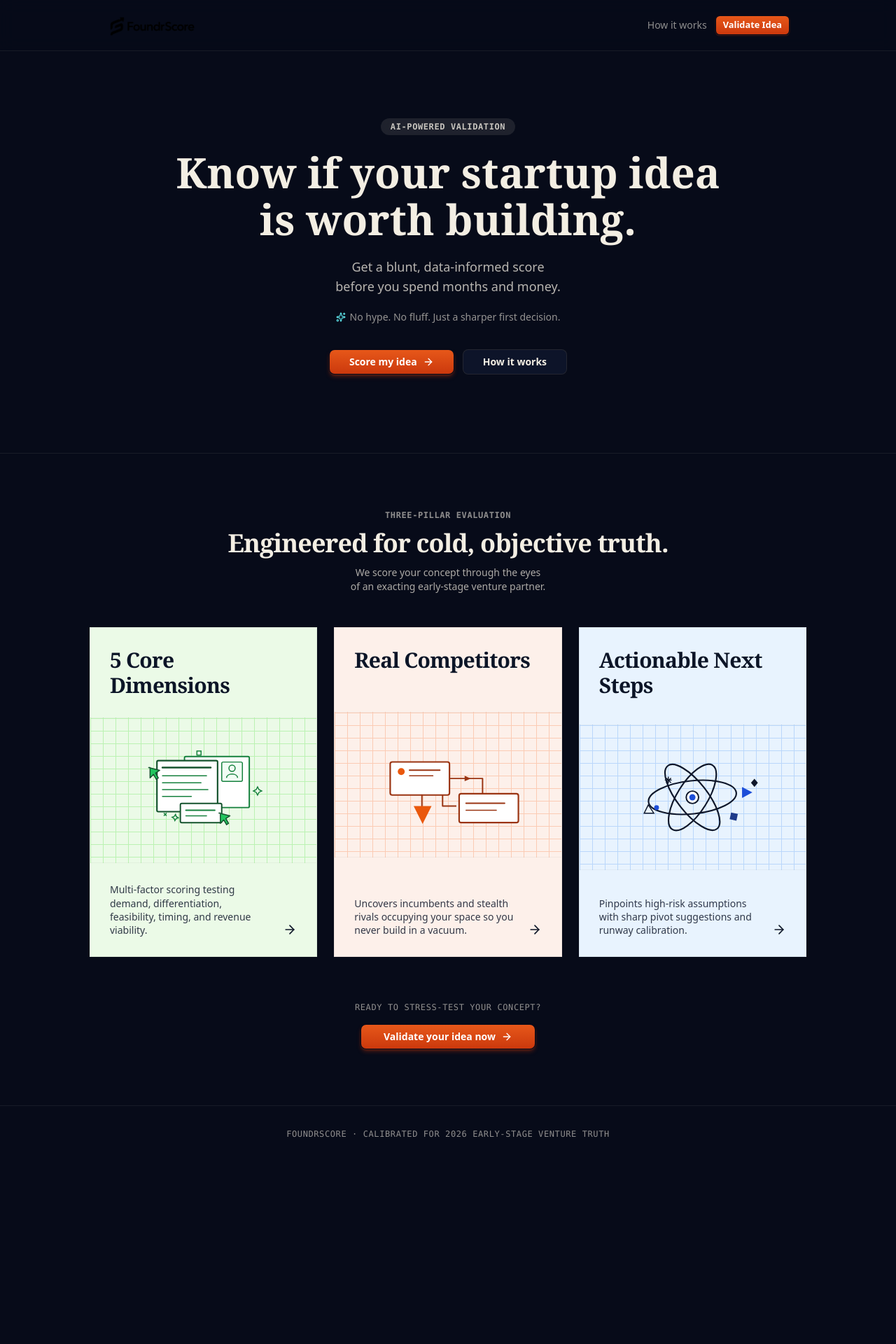
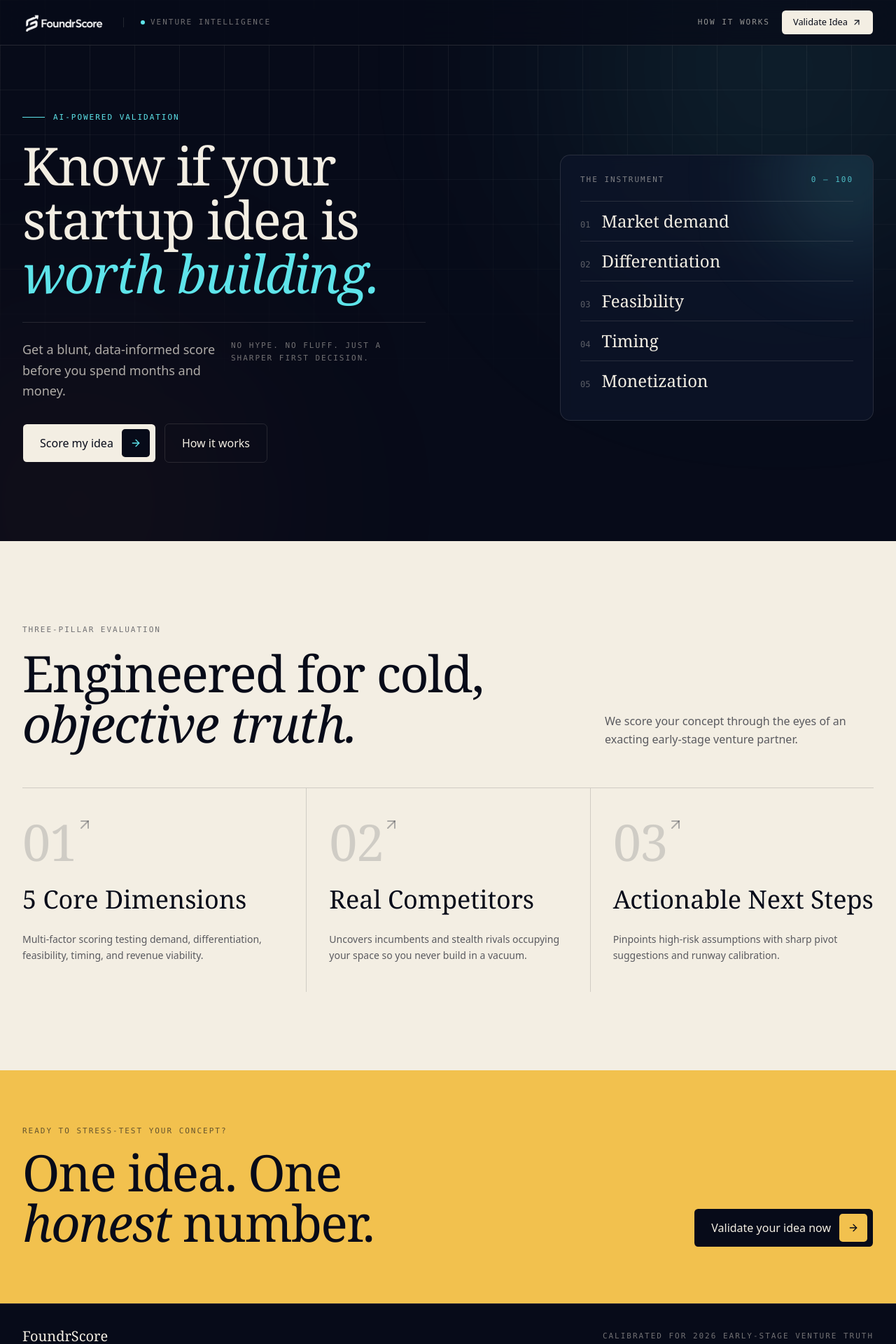
Before and after one commit to shreyachopra03-ux/FoundrScore, a React (Vite) app in the folder frontend/: page / in a window 1280 px wide. Shown: the top 1920 px of the page at 70% size. Before the commit the page ends 1660 px from the top, so only its background shows below. Built offline with nearby package versions, Linux system fonts and the light colour scheme; no server answers.

Commit message:
style: redesign app shell, navbar and home page with fluid hero typography

```diff
--- a/frontend/src/App.tsx
+++ b/frontend/src/App.tsx
@@ -1,5 +1,5 @@
 import { useState, useEffect } from "react";
-import { motion, AnimatePresence } from "framer-motion";
+import { motion, AnimatePresence, MotionConfig } from "framer-motion";
 import { RouterProvider, useRouter } from "./lib/router";
 import Navbar from "./components/Navbar";
 import BackgroundDecor from "./components/BackgroundDecor";
@@ -49,7 +49,8 @@ function AppContent() {
   }, [path]);
 
   return (
-    <div className="relative min-h-screen flex flex-col overflow-x-hidden bg-background text-foreground">
+    <MotionConfig reducedMotion="user">
+    <div className="relative flex min-h-screen flex-col overflow-x-clip text-foreground">
       <BackgroundDecor />
       <Navbar />
 
@@ -93,12 +94,16 @@ function AppContent() {
         </AnimatePresence>
       </main>
 
-      <footer className="w-full border-t border-border/60 py-8 text-center">
-        <p className="font-mono text-xs text-muted-foreground uppercase tracking-wider">
-          FoundrScore &middot; Calibrated for 2026 early-stage venture truth
-        </p>
+      <footer className="w-full border-t border-line">
+        <div className="mx-auto flex max-w-7xl flex-col gap-3 px-5 py-8 sm:flex-row sm:items-center sm:justify-between sm:px-8">
+          <span className="font-heading text-xl text-ivory">FoundrScore</span>
+          <p className="label-mono text-ivory/45">
+            Calibrated for 2026 early-stage venture truth
+          </p>
+        </div>
       </footer>
     </div>
+    </MotionConfig>
   );
 }
 
--- a/frontend/src/components/Navbar.tsx
+++ b/frontend/src/components/Navbar.tsx
@@ -1,5 +1,5 @@
 import { motion } from "framer-motion";
-import { ArrowLeft, Sparkles } from "lucide-react";
+import { ArrowLeft, ArrowUpRight } from "lucide-react";
 import { useRouter } from "../lib/router";
 import { Button } from "./ui/button";
 
@@ -7,42 +7,51 @@ function scrollToId(id: string) {
     document.getElementById(id)?.scrollIntoView({ behavior: "smooth", block: "start" });
 }
 
+const ROUTE_META: Record<string, string> = {
+    "/": "Venture intelligence",
+    "/validate": "Step 01 · Intake",
+    "/results": "Step 02 · Report",
+};
+
 export default function Navbar() {
     const { path, navigate } = useRouter();
 
     return (
-        <nav className="sticky top-0 z-20 border-b border-border/60 bg-background/85 backdrop-blur-md">
-            <div className="mx-auto flex max-w-5xl items-center justify-between px-6 py-3.5">
-                <button
-                    type="button"
-                    onClick={() => navigate("/")}
-                    className="flex items-center transition-opacity hover:opacity-90 cursor-pointer"
-                >
-                    <img
-                        src="/logo.png"
-                        alt="FoundrScore"
-                        className="h-11 w-auto filter-[brightness(0)]"
-                    />
-                </button>
+        <nav className="sticky top-0 z-30 border-b border-line bg-ink/75 backdrop-blur-xl">
+            <div className="mx-auto flex max-w-7xl items-center justify-between gap-4 px-5 py-3 sm:px-8">
+                <div className="flex items-center gap-6">
+                    <button
+                        type="button"
+                        onClick={() => navigate("/")}
+                        className="flex items-center transition-opacity hover:opacity-80 cursor-pointer"
+                    >
+                        <img src="/logo.png" alt="FoundrScore" className="h-9 w-auto sm:h-10" />
+                    </button>
+                    <span className="hidden items-center gap-2 border-l border-line pl-6 label-mono text-ivory/45 md:flex">
+                        <span className="size-1.5 rounded-full bg-cyan" />
+                        {ROUTE_META[path] ?? ROUTE_META["/"]}
+                    </span>
+                </div>
 
-                <div className="flex items-center gap-3">
+                <div className="flex items-center gap-2 sm:gap-4">
                     {path === "/" && (
                         <>
                             <button
                                 type="button"
                                 onClick={() => scrollToId("how-it-works")}
-                                className="hidden text-sm font-medium text-muted-foreground transition-colors hover:text-foreground sm:block cursor-pointer"
+                                className="hidden label-mono text-ivory/60 transition-colors hover:text-ivory sm:block cursor-pointer"
                             >
                                 How it works
                             </button>
-                            <motion.div whileHover={{ scale: 1.03 }} whileTap={{ scale: 0.97 }}>
+                            <motion.div whileHover={{ y: -1 }} whileTap={{ scale: 0.97 }}>
                                 <Button
-                                    variant="gradient"
+                                    variant="ivory"
                                     size="sm"
                                     onClick={() => navigate("/validate")}
-                                    className="cursor-pointer font-semibold shadow-xs"
+                                    className="h-9 gap-1.5 px-4 text-[0.8rem] font-medium cursor-pointer"
                                 >
                                     Validate Idea
+                                    <ArrowUpRight className="size-3.5" />
                                 </Button>
                             </motion.div>
                         </>
@@ -53,7 +62,7 @@ export default function Navbar() {
                             variant="ghost"
                             size="sm"
                             onClick={() => navigate("/")}
-                            className="gap-1.5 text-xs font-mono tracking-wider uppercase text-muted-foreground hover:text-foreground cursor-pointer"
+                            className="h-9 gap-1.5 px-3 label-mono text-ivory/60 hover:bg-ivory/5 hover:text-ivory cursor-pointer"
                         >
                             <ArrowLeft className="size-3.5" />
                             Back to Home
@@ -61,24 +70,24 @@ export default function Navbar() {
                     )}
 
                     {path === "/results" && (
-                        <div className="flex items-center gap-2.5">
+                        <div className="flex items-center gap-2 sm:gap-3">
                             <Button
                                 variant="ghost"
                                 size="sm"
                                 onClick={() => navigate("/")}
-                                className="hidden sm:inline-flex text-xs font-mono tracking-wider uppercase text-muted-foreground hover:text-foreground cursor-pointer"
+                                className="hidden h-9 px-3 label-mono text-ivory/60 hover:bg-ivory/5 hover:text-ivory sm:inline-flex cursor-pointer"
                             >
                                 Home
                             </Button>
-                            <motion.div whileHover={{ scale: 1.03 }} whileTap={{ scale: 0.97 }}>
+                            <motion.div whileHover={{ y: -1 }} whileTap={{ scale: 0.97 }}>
                                 <Button
-                                    variant="gradient"
+                                    variant="ivory"
                                     size="sm"
                                     onClick={() => navigate("/validate")}
-                                    className="gap-1.5 cursor-pointer font-semibold"
+                                    className="h-9 gap-1.5 px-4 text-[0.8rem] font-medium cursor-pointer"
                                 >
-                                    <Sparkles className="size-3.5" />
                                     Score another idea
+                                    <ArrowUpRight className="size-3.5" />
                                 </Button>
                             </motion.div>
                         </div>
--- a/frontend/src/pages/HomePage.tsx
+++ b/frontend/src/pages/HomePage.tsx
@@ -1,26 +1,26 @@
 import { motion } from "framer-motion";
-import { ArrowRight, Sparkles } from "lucide-react";
-import GridPaperPanel from "../components/GridPaperPanel";
+import { ArrowRight, ArrowUpRight } from "lucide-react";
 import { Button } from "../components/ui/button";
+import Reveal, { RevealStagger } from "../components/Reveal";
 import { useRouter } from "../lib/router";
+import { EASE, revealItemVariants } from "../lib/motion";
 
 const PILLARS = [
   {
     title: "5 Core Dimensions",
     description: "Multi-factor scoring testing demand, differentiation, feasibility, timing, and revenue viability.",
-    tone: "mint" as const,
   },
   {
     title: "Real Competitors",
     description: "Uncovers incumbents and stealth rivals occupying your space so you never build in a vacuum.",
-    tone: "peach" as const,
   },
   {
     title: "Actionable Next Steps",
     description: "Pinpoints high-risk assumptions with sharp pivot suggestions and runway calibration.",
-    tone: "sky" as const,
   },
 ];
+
+const DIMENSIONS = ["Market demand", "Differentiation", "Feasibility", "Timing", "Monetization"];
 
 function scrollToId(id: string) {
   document.getElementById(id)?.scrollIntoView({ behavior: "smooth", block: "start" });
@@ -30,115 +30,145 @@ export default function HomePage() {
   const { navigate } = useRouter();
 
   return (
-    <div className="flex flex-col items-center">
+    <div className="flex flex-col">
       {/* Hero Section */}
-      <section className="mx-auto flex max-w-4xl flex-col items-center gap-7 px-4 pt-16 pb-20 text-center sm:pt-24 sm:pb-28">
+      <section className="mx-auto grid w-full max-w-7xl grid-cols-1 gap-12 px-5 pt-12 pb-20 sm:px-8 sm:pt-20 sm:pb-24 lg:grid-cols-12 lg:items-center lg:gap-x-16 lg:pt-24 lg:pb-28">
         <motion.div
-          initial={{ opacity: 0, y: 18 }}
+          initial={{ opacity: 0, y: 20 }}
           animate={{ opacity: 1, y: 0 }}
-          transition={{ duration: 0.6, ease: [0.21, 0.47, 0.32, 0.98] }}
-          className="flex flex-col items-center gap-5"
+          transition={{ duration: 0.7, ease: EASE }}
+          className="flex flex-col lg:col-span-7"
         >
-          <span className="rounded-full bg-foreground/10 px-3.5 py-1 font-mono text-xs font-semibold tracking-wider text-foreground/80 uppercase backdrop-blur">
+          <span className="inline-flex items-center gap-3 label-mono text-cyan">
+            <span className="h-px w-8 bg-cyan" />
             AI-powered validation
           </span>
 
-          <h1 className="font-heading text-4xl leading-[1.12] font-bold text-balance text-foreground sm:text-6xl">
-            Know if your startup idea
-            <br />
-            is worth building.
+          <h1 className="display mt-6 max-w-[14ch] text-[clamp(2.5rem,1.5rem+4vw,5.25rem)] leading-[1.02] text-balance text-ivory">
+            Know if your startup idea is <em className="text-cyan">worth building.</em>
           </h1>
 
-          <p className="max-w-lg text-balance text-base sm:text-lg text-foreground/75">
+          <div className="mt-8 grid max-w-xl grid-cols-1 gap-5 border-t border-line pt-6 sm:grid-cols-2">
+            <p className="text-base leading-relaxed text-ivory/70 sm:text-lg">
               Get a blunt, data-informed score before you spend months and money.
             </p>
-
-          <p className="flex items-center gap-1.5 text-sm font-medium text-foreground/60">
-            <Sparkles className="size-3.5 text-primary" />
+            <p className="label-mono leading-relaxed text-ivory/45">
               No hype. No fluff. Just a sharper first decision.
             </p>
+          </div>
 
-          <div className="mt-4 flex flex-wrap items-center justify-center gap-3">
-            <motion.div whileHover={{ scale: 1.02 }} whileTap={{ scale: 0.98 }}>
+          <div className="mt-8 flex flex-wrap items-center gap-3">
+            <motion.div whileHover={{ y: -2 }} whileTap={{ scale: 0.98 }}>
               <Button
-                variant="gradient"
+                variant="ivory"
                 size="lg"
                 onClick={() => navigate("/validate")}
-                className="gap-2 px-7 py-3 font-semibold text-white shadow-md cursor-pointer text-sm"
+                className="group/cta h-14 gap-3 pr-2 pl-6 text-base font-medium cursor-pointer"
               >
                 Score my idea
-                <ArrowRight className="size-4" />
+                <span className="flex size-10 items-center justify-center rounded-sm bg-ink text-cyan">
+                  <ArrowRight className="size-4 transition-transform duration-300 group-hover/cta:-rotate-45" />
+                </span>
               </Button>
             </motion.div>
 
-            <motion.div whileHover={{ scale: 1.02 }} whileTap={{ scale: 0.98 }}>
             <Button
-                variant="outline"
+              variant="line"
               size="lg"
               onClick={() => scrollToId("how-it-works")}
-                className="px-7 py-3 font-semibold border-border bg-card text-foreground hover:bg-secondary cursor-pointer text-sm"
+              className="h-14 px-6 text-base font-medium cursor-pointer"
             >
               How it works
             </Button>
-            </motion.div>
           </div>
         </motion.div>
+
+        {/* Index of what gets measured */}
+        <motion.aside
+          initial={{ opacity: 0, y: 28 }}
+          animate={{ opacity: 1, y: 0 }}
+          transition={{ duration: 0.7, delay: 0.15, ease: EASE }}
+          className="relative w-full lg:col-span-5 lg:max-w-md lg:justify-self-end"
+        >
+          <div className="relative overflow-hidden rounded-2xl border border-line bg-ink-2/80 p-6 backdrop-blur sm:p-7">
+            <div aria-hidden className="pointer-events-none absolute -top-20 -right-20 h-56 w-56 rounded-full bg-cyan/15 blur-3xl" />
+            <div className="relative flex items-center justify-between">
+              <span className="label-mono text-ivory/50">The instrument</span>
+              <span className="label-mono text-cyan/80">0 — 100</span>
+            </div>
+            <ul className="relative mt-6">
+              {DIMENSIONS.map((d, i) => (
+                <li key={d} className="flex items-baseline gap-4 border-t border-line py-3">
+                  <span className="font-mono text-xs text-ivory/35">{String(i + 1).padStart(2, "0")}</span>
+                  <span className="font-heading text-2xl text-ivory">{d}</span>
+                </li>
+              ))}
+            </ul>
+          </div>
+        </motion.aside>
       </section>
 
       {/* Pillars / How It Works Section */}
-      <section id="how-it-works" className="w-full scroll-mt-24 border-t border-border/60 py-20 px-4">
-        <div className="mx-auto flex max-w-5xl flex-col items-center gap-12">
-          <div className="flex flex-col items-center gap-3 text-center">
-            <span className="font-mono text-xs font-semibold tracking-wider text-muted-foreground uppercase">
-              Three-Pillar Evaluation
-            </span>
-            <h2 className="font-heading text-3xl font-bold tracking-tight text-foreground sm:text-4xl">
-              Engineered for cold, objective truth.
+      <section id="how-it-works" className="w-full scroll-mt-20 bg-ivory text-ink">
+        <div className="mx-auto w-full max-w-7xl px-5 py-20 sm:px-8 sm:py-28">
+          <Reveal className="grid grid-cols-1 gap-6 lg:grid-cols-12 lg:items-end lg:gap-10">
+            <div className="lg:col-span-7">
+              <span className="label-mono text-ink/55">Three-Pillar Evaluation</span>
+              <h2 className="display mt-4 text-5xl text-ink sm:text-7xl">
+                Engineered for cold, <em>objective truth.</em>
               </h2>
-            <p className="max-w-md text-balance text-sm text-foreground/70">
+            </div>
+            <p className="max-w-sm text-base leading-relaxed text-ink/65 lg:col-span-5 lg:justify-self-end">
               We score your concept through the eyes of an exacting early-stage venture partner.
             </p>
+          </Reveal>
+
+          <RevealStagger className="mt-14 grid grid-cols-1 border-t border-ink/15 md:grid-cols-3" staggerDelay={0.1}>
+            {PILLARS.map((pillar, index) => (
+              <motion.button
+                key={pillar.title}
+                type="button"
+                variants={revealItemVariants}
+                onClick={() => navigate("/validate")}
+                className="group flex flex-col gap-6 border-b border-ink/15 py-10 text-left md:border-b-0 md:px-8 md:first:pl-0 md:last:pr-0 md:not-first:border-l cursor-pointer"
+              >
+                <div className="flex items-start justify-between">
+                  <span className="display text-7xl text-ink/15 transition-colors duration-500 group-hover:text-ember">
+                    {String(index + 1).padStart(2, "0")}
+                  </span>
+                  <ArrowUpRight className="size-6 text-ink/30 transition-all duration-300 group-hover:translate-x-0.5 group-hover:-translate-y-0.5 group-hover:text-ink" />
                 </div>
+                <h3 className="font-heading text-4xl leading-tight text-ink">{pillar.title}</h3>
+                <p className="text-sm leading-relaxed text-ink/65">{pillar.description}</p>
+              </motion.button>
+            ))}
+          </RevealStagger>
+        </div>
+      </section>
 
-          <div className="grid w-full grid-cols-1 gap-6 md:grid-cols-3">
-            {PILLARS.map((pillar, index) => (
-              <motion.div
-                key={pillar.title}
-                initial={{ opacity: 0, y: 22 }}
-                whileInView={{ opacity: 1, y: 0 }}
-                viewport={{ once: true, margin: "-40px" }}
-                transition={{ duration: 0.45, delay: index * 0.1 }}
-                className="h-full"
-              >
-                <GridPaperPanel
-                  size="block"
-                  tone={pillar.tone}
-                  title={pillar.title}
-                  description={pillar.description}
-                  onAction={() => navigate("/validate")}
-                  className="h-full"
-                />
-              </motion.div>
-            ))}
+      {/* Closing CTA band */}
+      <section className="w-full bg-amber text-ink">
+        <Reveal className="mx-auto flex w-full max-w-7xl flex-col gap-8 px-5 py-16 sm:px-8 sm:py-20 lg:flex-row lg:items-end lg:justify-between">
+          <div>
+            <p className="label-mono text-ink/60">Ready to stress-test your concept?</p>
+            <h2 className="display mt-4 max-w-2xl text-5xl text-ink sm:text-7xl">
+              One idea. One <em>honest</em> number.
+            </h2>
           </div>
-
-          <div className="mt-4 flex flex-col items-center gap-4 text-center">
-            <p className="font-mono text-xs tracking-wider text-muted-foreground uppercase">
-              Ready to stress-test your concept?
-            </p>
-            <motion.div whileHover={{ scale: 1.02 }} whileTap={{ scale: 0.98 }}>
+          <motion.div whileHover={{ y: -2 }} whileTap={{ scale: 0.98 }} className="shrink-0">
             <Button
-                variant="gradient"
+              variant="ink"
               size="lg"
               onClick={() => navigate("/validate")}
-                className="gap-2 px-8 py-3 font-semibold cursor-pointer shadow-md"
+              className="group/cta h-14 gap-3 pr-2 pl-6 text-base font-medium cursor-pointer"
             >
               Validate your idea now
-                <ArrowRight className="size-4" />
+              <span className="flex size-10 items-center justify-center rounded-sm bg-amber text-ink">
+                <ArrowRight className="size-4 transition-transform duration-300 group-hover/cta:-rotate-45" />
+              </span>
             </Button>
           </motion.div>
-          </div>
-        </div>
+        </Reveal>
       </section>
     </div>
   );
```
Lines whose indentation alone changed are shown as unchanged.
